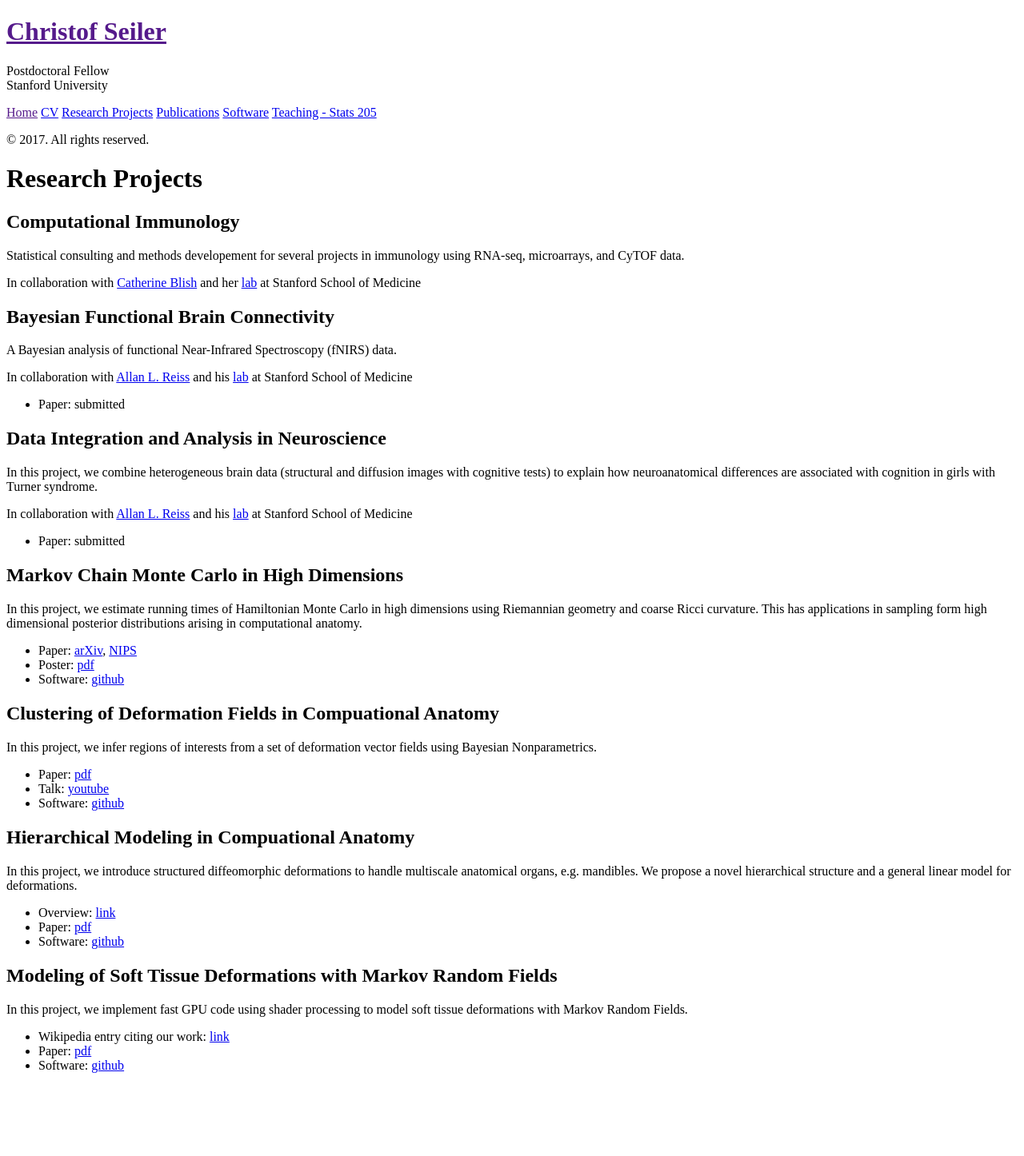
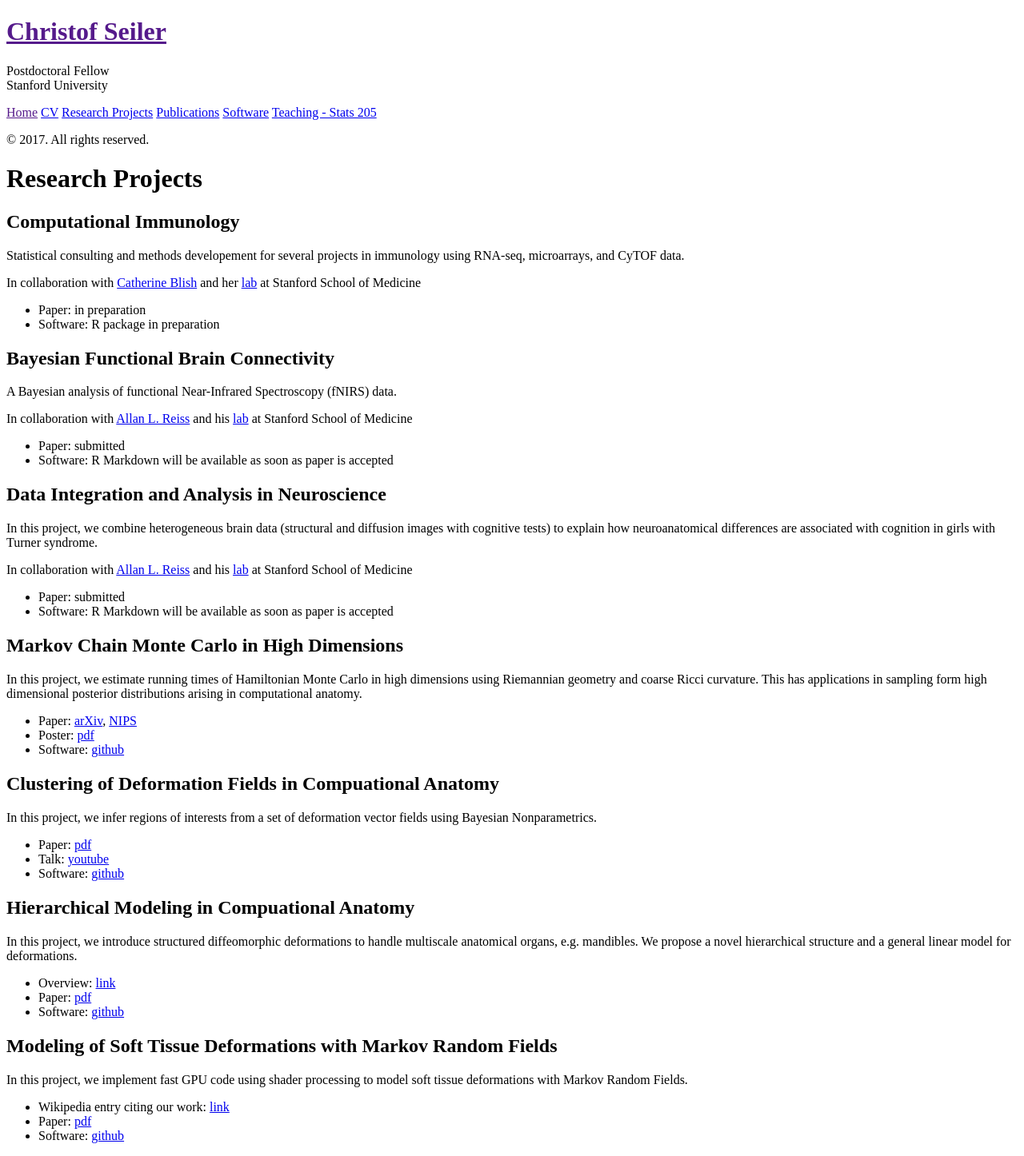
Before and after one commit to ChristofSeiler/ChristofSeiler.github.io, a Jekyll site: the page built from projects.md, in a window 1280 px wide. Shown: the whole page at 80% size. Built offline with Jekyll 4.4.1, drawn with Linux system fonts in a browser that asks for light colours; before the commit the page ends 1358 px from its top, so only the background shows below that.

Commit message:
formatting and mention Rmd

```diff
--- a/projects.md
+++ b/projects.md
@@ -9,6 +9,9 @@ Statistical consulting and methods developement for several projects in immunolo
 
 In collaboration with [Catherine Blish](https://med.stanford.edu/profiles/catherine-blish) and her [lab](https://sites.stanford.edu/blishlab/) at Stanford School of Medicine
 
+* Paper: in preparation
+* Software: R package in preparation
+
 ## Bayesian Functional Brain Connectivity
 
 A Bayesian analysis of functional Near-Infrared Spectroscopy (fNIRS) data.
@@ -16,6 +19,7 @@ A Bayesian analysis of functional Near-Infrared Spectroscopy (fNIRS) data.
 In collaboration with [Allan L. Reiss](https://med.stanford.edu/profiles/allan-reiss) and his [lab](http://cibsr.stanford.edu/) at Stanford School of Medicine
 
 * Paper: submitted
+* Software: R Markdown will be available as soon as paper is accepted
 
 ## Data Integration and Analysis in Neuroscience
 
@@ -24,6 +28,7 @@ In this project, we combine heterogeneous brain data (structural and diffusion i
 In collaboration with [Allan L. Reiss](https://med.stanford.edu/profiles/allan-reiss) and his [lab](http://cibsr.stanford.edu/) at Stanford School of Medicine
 
 * Paper: submitted
+* Software: R Markdown will be available as soon as paper is accepted
 
 ## Markov Chain Monte Carlo in High Dimensions
 
```
Also changed, not shown: publications.md (+1 -2 lines).
